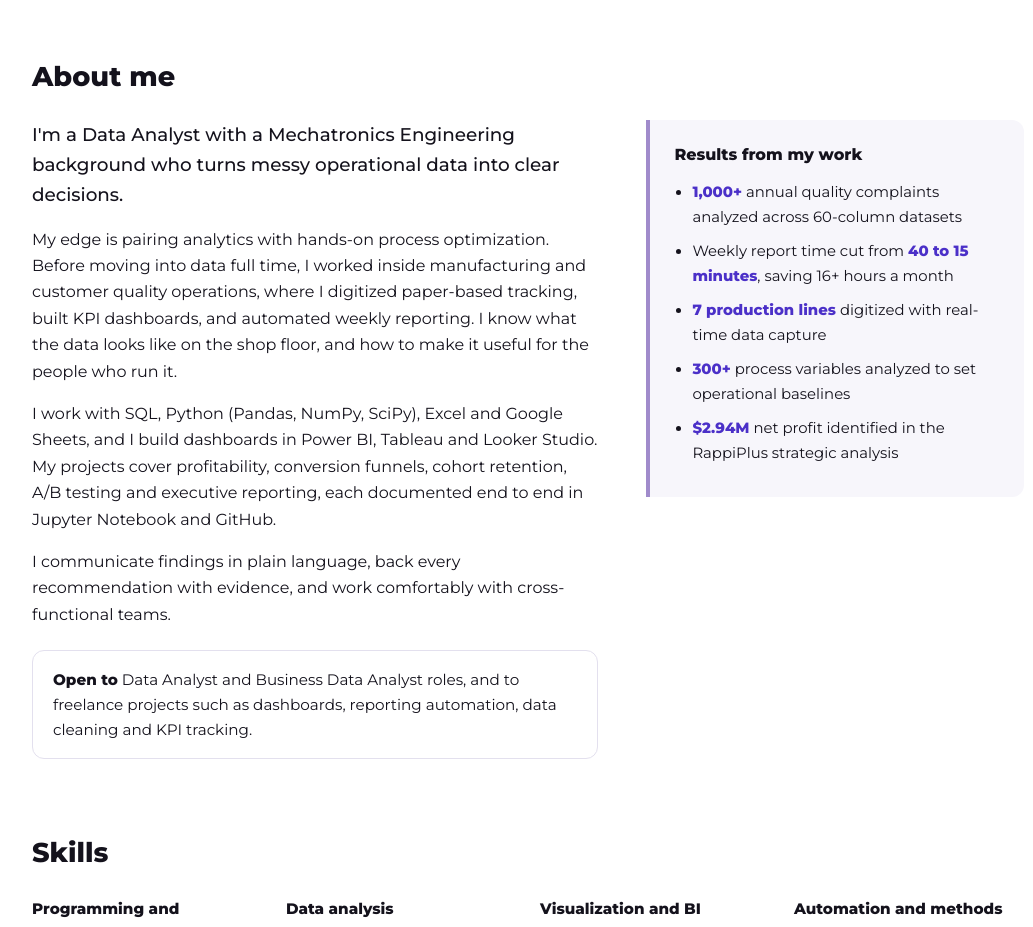
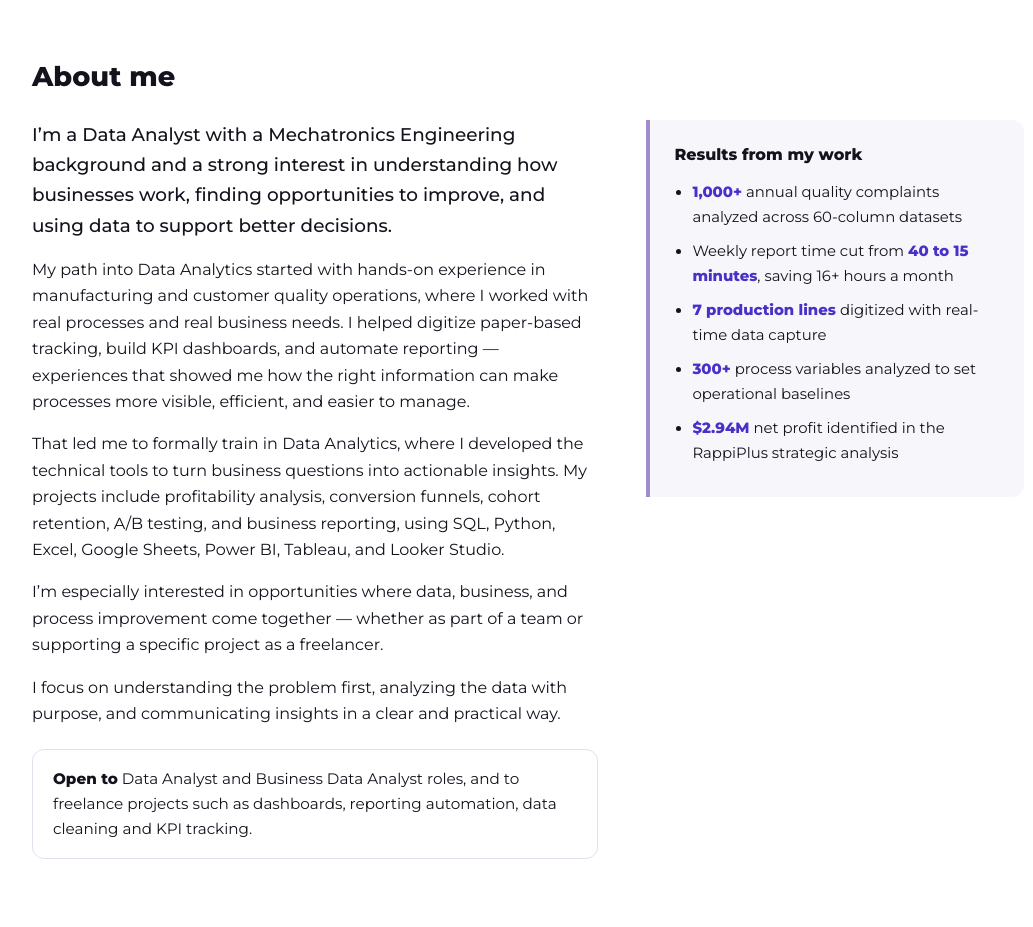
Before and after one commit to mfernandasoni/mfernandasoni.github.io, a plain HTML site: page index.html in a window 1280 px wide. Shown: the part 460-1387 px from the top of the page, without its empty margins (112-1145 px from the left). Drawn offline with Linux system fonts and the light colour scheme.

Commit message:
Update index.html

```diff
--- a/index.html
+++ b/index.html
@@ -137,10 +137,11 @@ footer{padding:20px;text-align:center;font-size:.82rem;color:var(--muted)}
   <h2>About me</h2>
   <div class="about">
     <div>
-      <p class="lead">I'm a Data Analyst with a Mechatronics Engineering background who turns messy operational data into clear decisions.</p>
-      <p>My edge is pairing analytics with hands-on process optimization. Before moving into data full time, I worked inside manufacturing and customer quality operations, where I digitized paper-based tracking, built KPI dashboards, and automated weekly reporting. I know what the data looks like on the shop floor, and how to make it useful for the people who run it.</p>
-      <p>I work with SQL, Python (Pandas, NumPy, SciPy), Excel and Google Sheets, and I build dashboards in Power BI, Tableau and Looker Studio. My projects cover profitability, conversion funnels, cohort retention, A/B testing and executive reporting, each documented end to end in Jupyter Notebook and GitHub.</p>
-      <p>I communicate findings in plain language, back every recommendation with evidence, and work comfortably with cross-functional teams.</p>
+      <p class="lead">I’m a Data Analyst with a Mechatronics Engineering background and a strong interest in understanding how businesses work, finding opportunities to improve, and using data to support better decisions.</p>
+      <p>My path into Data Analytics started with hands-on experience in manufacturing and customer quality operations, where I worked with real processes and real business needs. I helped digitize paper-based tracking, build KPI dashboards, and automate reporting — experiences that showed me how the right information can make processes more visible, efficient, and easier to manage.</p>
+      <p>That led me to formally train in Data Analytics, where I developed the technical tools to turn business questions into actionable insights. My projects include profitability analysis, conversion funnels, cohort retention, A/B testing, and business reporting, using SQL, Python, Excel, Google Sheets, Power BI, Tableau, and Looker Studio.</p>
+      <p>I’m especially interested in opportunities where data, business, and process improvement come together — whether as part of a team or supporting a specific project as a freelancer.</p>
+      <p>I focus on understanding the problem first, analyzing the data with purpose, and communicating insights in a clear and practical way.</p>
       <div class="avail">
         <p><strong>Open to</strong> Data Analyst and Business Data Analyst roles, and to freelance projects such as dashboards, reporting automation, data cleaning and KPI tracking.</p>
       </div>
```
